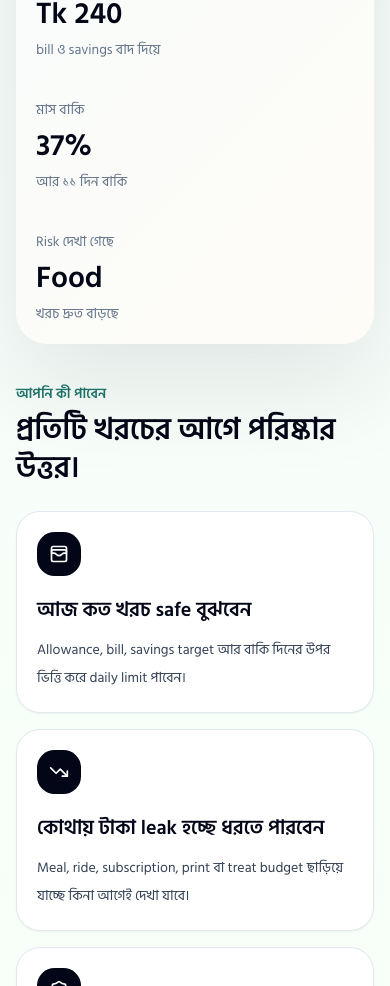
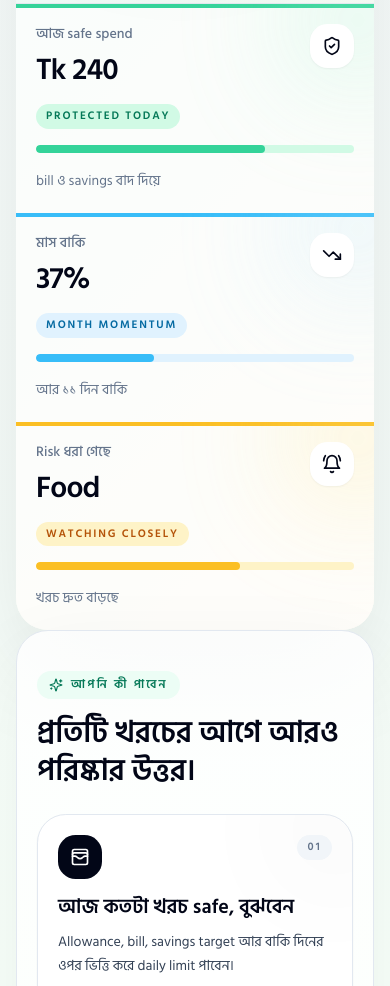
Before and after one commit to AnjonBiswas/pocketsense-bd, a Next.js app: page / in a window 390 px wide. Shown: the part 1014-2000 px from the top of the page. Built offline with nearby package versions, Linux system fonts and the light colour scheme.

Commit message:
Update LandingDashboard.tsx

```diff
--- a/components/landing/LandingDashboard.tsx
+++ b/components/landing/LandingDashboard.tsx
@@ -28,7 +28,6 @@ import { cn } from "@/lib/utils";
 const copy = {
   en: {
     navSubtitle: "Student money clarity",
-    navItems: ["What is it", "What you gain", "Why this"],
     language: "বাংলা",
     themeLight: "Light",
     themeDark: "Dark",
@@ -36,10 +35,9 @@ const copy = {
     signup: "Start free",
     badge: "Built for Bangladeshi students",
     title: "PocketSense",
-    headline: "Understand your money before the month gets confusing.",
+    headline: "See your money clearly before it turns into guesswork.",
     intro:
-      "PocketSense is a student finance dashboard that turns allowance, tuition income, daily spending, upcoming bills, and shared plans into clear decisions.",
-    primaryCta: "Create your budget profile",
+"PocketSense: Smart finance dashboard for students. Tracks income, expenses, bills, and squad spending. Provides real-time budgets, alerts, and AI-driven financial guidance.",    primaryCta: "Create your budget profile",
     secondaryCta: "See dashboard",
     previewLabel: "Live budget signal",
     previewTitle: "Spend under Tk 240 today",
@@ -61,58 +59,62 @@ const copy = {
       ["Study", "Tk 2,240", "Tk 2,750", "81%"]
     ],
     gainEyebrow: "What you gain",
-    gainTitle: "A useful answer before every spend.",
+    gainTitle: "Sharper decisions before money moves.",
     gains: [
       {
-        title: "Know what is safe today",
-        text: "Get a daily limit based on your allowance, bills, savings target, and remaining days."
+        title: "Know the safe number",
+        text: "See a daily limit shaped by allowance, bills, savings goals, and the days still left in the month."
       },
       {
-        title: "Catch money leaks early",
-        text: "See when meals, rides, subscriptions, printing, or treats are quietly crossing the line."
+        title: "Spot leaks while they are small",
+        text: "Catch meals, rides, subscriptions, printing, and tiny treats before they quietly bend the budget."
       },
       {
         title: "Stay ready for real student costs",
-        text: "Hostel fees, mobile data, exam forms, books, and squad splits stay visible before they hurt."
+        text: "Keep hostel fees, mobile data, exam forms, books, and squad splits visible before they become a problem."
       }
     ],
     whyEyebrow: "Why this exists",
-    whyTitle: "Student budgets break differently.",
+    whyTitle: "Student money is messy in the real world.",
     reasons: [
-      "Money comes from different places: parents, tuition, part-time work, scholarships, and emergency support.",
-      "The problem is rarely one big expense. It is usually small daily choices that add up silently.",
-      "PocketSense does not only record what happened. It explains what your next smart move should be."
+      "Money arrives from different places: parents, tuition, part-time work, scholarships, and one-off help.",
+      "The problem is rarely one huge expense. It is the everyday choices that quietly pile up.",
+      "PocketSense does not stop at tracking. It turns that noise into the next smart move."
     ],
     insideEyebrow: "Inside PocketSense",
-    insideTitle: "Track, understand, and act from one place.",
+    insideTitle: "Track, understand, and act from one calm place.",
     features: ["Expense tracking", "Budget alerts", "Squad splitting", "Reports"],
+    featureDetails: [
+      "Log each expense by category, note, and time so you can see where money actually goes.",
+      "Get alerts when spending moves too fast, so you can react before the month gets tight.",
+      "Split shared costs with friends and keep every group expense clear and fair.",
+      "Turn your spending into simple reports that show trends, patterns, and savings gaps."
+    ],
     finalLabel: "Free student start",
-    finalTitle: "Create a profile, set your allowance, and get a useful daily limit in minutes.",
+    finalTitle: "Create a profile, set your allowance, and get a smart daily limit in minutes.",
     blogText: "Read student money guides"
   },
   bn: {
-    navSubtitle: "শিক্ষার্থীদের টাকা বোঝার সহজ জায়গা",
-    navItems: ["এটা কী", "আপনি কী পাবেন", "কেন দরকার"],
+    navSubtitle: "শিক্ষার্থীদের টাকা বোঝার স্মার্ট জায়গা",
     language: "English",
     themeLight: "লাইট",
     themeDark: "ডার্ক",
     login: "লগইন",
     signup: "ফ্রি শুরু",
-    badge: "বাংলাদেশের শিক্ষার্থীদের জন্য তৈরি",
+    badge: "বাংলাদেশি শিক্ষার্থীদের জন্য বানানো",
     title: "পকেটসেন্স",
-    headline: "মাস জটিল হওয়ার আগেই নিজের টাকার অবস্থা বুঝুন।",
+    headline: "টাকা অনুমান নয়, পরিষ্কার সিদ্ধান্তে দেখুন।",
     intro:
-      "PocketSense হলো শিক্ষার্থীদের জন্য personal finance dashboard। allowance, tuition income, daily খরচ, upcoming bill আর friends/squad plan একসাথে বুঝে সহজ decision দেয়।",
-    primaryCta: "Budget profile তৈরি করুন",
+"PocketSense শিক্ষার্থীদের স্মার্ট ফিন্যান্স প্ল্যাটফর্ম। আয়-ব্যয়-বিল-গ্রুপ প্ল্যান এক জায়গায়। রিয়েল-টাইম বাজেট, স্মার্ট অ্যালার্ট এবং AI পরামর্শ দিয়ে সঠিক আর্থিক সিদ্ধান্তে সাহায্য করে।।"  ,  primaryCta: "Budget profile তৈরি করুন",
     secondaryCta: "Dashboard দেখুন",
     previewLabel: "লাইভ বাজেট সিগন্যাল",
     previewTitle: "আজ Tk 240-এর মধ্যে খরচ রাখুন",
     previewHint:
-      "পরের ৫ class day lunch Tk 160-এর মধ্যে রাখলে hostel fee আর একবার squad dinner-এর জায়গা থাকবে।",
+      "আগামী ৫ class day lunch Tk 160-এর মধ্যে রাখলে hostel fee আর একবার squad dinner-এর জায়গা থাকবে।",
     stats: [
       ["আজ safe spend", "Tk 240", "bill ও savings বাদ দিয়ে"],
       ["মাস বাকি", "37%", "আর ১১ দিন বাকি"],
-      ["Risk দেখা গেছে", "Food", "খরচ দ্রুত বাড়ছে"]
+      ["Risk ধরা গেছে", "Food", "খরচ দ্রুত বাড়ছে"]
     ],
     snapshot: [
       ["Allowance", "Tk 18,000"],
@@ -125,11 +127,11 @@ const copy = {
       ["Study", "Tk 2,240", "Tk 2,750", "81%"]
     ],
     gainEyebrow: "আপনি কী পাবেন",
-    gainTitle: "প্রতিটি খরচের আগে পরিষ্কার উত্তর।",
+    gainTitle: "প্রতিটি খরচের আগে আরও পরিষ্কার উত্তর।",
     gains: [
       {
-        title: "আজ কত খরচ safe বুঝবেন",
-        text: "Allowance, bill, savings target আর বাকি দিনের উপর ভিত্তি করে daily limit পাবেন।"
+        title: "আজ কতটা খরচ safe, বুঝবেন",
+        text: "Allowance, bill, savings target আর বাকি দিনের ওপর ভিত্তি করে daily limit পাবেন।"
       },
       {
         title: "কোথায় টাকা leak হচ্ছে ধরতে পারবেন",
@@ -141,17 +143,23 @@ const copy = {
       }
     ],
     whyEyebrow: "কেন এটা দরকার",
-    whyTitle: "শিক্ষার্থীদের budget ভাঙে আলাদা ভাবে।",
+    whyTitle: "শিক্ষার্থীদের budget সাধারণত ছোট ছোট জায়গায় ভাঙে।",
     reasons: [
       "টাকা আসে ভিন্ন ভিন্ন জায়গা থেকে: parents, tuition, part-time work, scholarship বা emergency support।",
-      "সমস্যা সাধারণত এক বড় খরচ না। ছোট ছোট daily choice চুপচাপ month-এর budget নষ্ট করে।",
-      "PocketSense শুধু পুরনো খরচ record করে না। পরের smart move কী হওয়া উচিত সেটাও বুঝায়।"
+      "সমস্যা সাধারণত এক বড় খরচে না। ছোট ছোট daily choice চুপচাপ মাসের budget নষ্ট করে।",
+      "PocketSense শুধু পুরনো খরচ record করে না। পরের smart move কী হওয়া উচিত সেটাও বুঝিয়ে দেয়।"
     ],
     insideEyebrow: "PocketSense-এর ভেতরে",
     insideTitle: "Track, understand, and act - সব এক জায়গায়।",
     features: ["Expense tracking", "Budget alerts", "Squad splitting", "Reports"],
+    featureDetails: [
+      "প্রতিটি খরচ category, note আর time সহ নথিভুক্ত করুন, যাতে টাকা কোথায় যাচ্ছে স্পষ্ট দেখা যায়।",
+      "খরচ খুব দ্রুত বাড়তে থাকলে alert পাবেন, যাতে মাস শেষ হওয়ার আগেই ব্যবস্থা নিতে পারেন।",
+      "বন্ধুদের সাথে shared cost ভাগ করে নিন, আর প্রতিটি group expense পরিষ্কার ও ন্যায্য রাখুন।",
+      "আপনার খরচকে সহজ report-এ বদলে trend, pattern আর savings gap এক নজরে দেখুন।"
+    ],
     finalLabel: "ফ্রি student start",
-    finalTitle: "Profile তৈরি করুন, allowance সেট করুন, আর কয়েক মিনিটেই useful daily limit পান।",
+    finalTitle: "Profile তৈরি করুন, allowance সেট করুন, আর কয়েক মিনিটেই smart daily limit পান।",
     blogText: "Student money guide পড়ুন"
   }
 } as const;
@@ -179,12 +187,52 @@ export function LandingDashboard() {
   const mutedClass = isDark ? "text-white/68" : "text-slate-700";
   const subduedClass = isDark ? "text-white/55" : "text-slate-500";
   const mutedHeadingClass = isDark ? "text-white" : "text-slate-950";
-  const sectionCardClass = isDark
-    ? "group rounded-[1.5rem] border border-white/10 bg-white/[0.04] p-5 shadow-sm transition duration-300 hover:-translate-y-1 hover:shadow-xl"
-    : "group rounded-[1.5rem] border border-slate-200 bg-white p-5 shadow-sm transition duration-300 hover:-translate-y-1 hover:shadow-xl hover:shadow-slate-900/10";
   const bottomBarClass = isDark
     ? "rounded-[2rem] bg-slate-950 px-5 py-6 text-white shadow-xl shadow-slate-900/15 sm:px-6 lg:flex lg:items-center lg:justify-between"
     : "rounded-[2rem] border border-slate-200 bg-white px-5 py-6 text-slate-950 shadow-xl shadow-slate-900/10 sm:px-6 lg:flex lg:items-center lg:justify-between";
+  const gainFooters = [
+    "Built to protect today's spending",
+    "Built to stop quiet budget drift",
+    "Built for upcoming campus expenses"
+  ];
+  const statCards = text.stats.map(([label, value, note], index) => {
+    const meta = [
+      {
+        icon: ShieldCheck,
+        chip: "protected today",
+        chipClass: isDark ? "bg-emerald-400/15 text-emerald-200" : "bg-emerald-100 text-emerald-700",
+        orbClass: isDark ? "bg-emerald-300/15" : "bg-emerald-200/70",
+        trackClass: isDark ? "bg-emerald-300/15" : "bg-emerald-100",
+        fillClass: "bg-emerald-400",
+        fillWidth: "72%"
+      },
+      {
+        icon: TrendingDown,
+        chip: "month momentum",
+        chipClass: isDark ? "bg-sky-400/15 text-sky-200" : "bg-sky-100 text-sky-700",
+        orbClass: isDark ? "bg-sky-300/15" : "bg-sky-200/70",
+        trackClass: isDark ? "bg-sky-300/15" : "bg-sky-100",
+        fillClass: "bg-sky-400",
+        fillWidth: "37%"
+      },
+      {
+        icon: BellRing,
+        chip: "watching closely",
+        chipClass: isDark ? "bg-amber-400/15 text-amber-200" : "bg-amber-100 text-amber-700",
+        orbClass: isDark ? "bg-amber-300/15" : "bg-amber-200/70",
+        trackClass: isDark ? "bg-amber-300/15" : "bg-amber-100",
+        fillClass: "bg-amber-400",
+        fillWidth: "64%"
+      }
+    ][index];
+
+    return { label, value, note, ...meta };
+  });
+  const reasonLabels = [
+    "Multiple income streams",
+    "Small leaks add up",
+    "Decisions, not just records"
+  ];
 
   useEffect(() => {
     document.documentElement.lang = language;
@@ -201,18 +249,6 @@ export function LandingDashboard() {
           textClassName={isDark ? "[&_p:first-child]:text-white [&_p:last-child]:text-white/70" : "[&_p:first-child]:text-slate-950 [&_p:last-child]:text-slate-500"}
           priority
         />
-
-        <div className={cn("hidden items-center gap-1 rounded-full p-1.5 lg:flex", isDark ? "border border-white/10 bg-white/[0.08]" : "border border-slate-200 bg-slate-50")}>
-          {text.navItems.map((item, index) => (
-            <a
-              key={item}
-              href={["#what", "#gain", "#why"][index]}
-              className={cn("rounded-full px-3.5 py-2 text-sm transition-all duration-300 hover:-translate-y-0.5", isDark ? "text-white/85 hover:bg-white/12 hover:text-white" : "text-slate-700 hover:bg-slate-100 hover:text-slate-950")}
-            >
-              {item}
-            </a>
-          ))}
-        </div>
 
         <div className="flex shrink-0 items-center gap-2">
           <button
@@ -268,7 +304,7 @@ export function LandingDashboard() {
       </nav>
 
       <div className={cn("mx-auto w-full max-w-7xl overflow-hidden rounded-[2rem]", shellClass)}>
-        <div id="what" className="grid gap-8 px-5 py-4 sm:px-8 lg:grid-cols-[minmax(0,0.92fr)_minmax(22rem,0.78fr)] lg:px-10 lg:py-6 xl:px-12">
+        <div id="what" className="scroll-mt-28 grid gap-8 px-5 py-11 sm:scroll-mt-32 sm:px-8 lg:scroll-mt-36 lg:grid-cols-[minmax(0,0.92fr)_minmax(22rem,0.78fr)] lg:px-5 lg:py-1 xl:px-12">
           <div className="min-w-0 self-center">
             <div className={cn("inline-flex items-center gap-2 rounded-full px-3 py-2 text-sm font-medium", isDark ? "border border-white/10 bg-white/10 text-emerald-100" : "border border-emerald-200 bg-emerald-50 text-emerald-700")}>
               <Sparkles className="h-4 w-4" />
@@ -318,54 +354,141 @@ export function LandingDashboard() {
           </div>
         </div>
 
-        <div className={cn("grid border-t sm:grid-cols-3", isDark ? "border-white/10 bg-white/[0.03]" : "border-slate-200 bg-white/60")}>
-          {text.stats.map(([label, value, note]) => (
-            <div key={label} className={cn("p-5 sm:border-r last:border-r-0", isDark ? "border-white/10" : "border-slate-200")}>
-              <p className={cn("text-sm", subduedClass)}>{label}</p>
-              <p className={cn("mt-2 text-3xl font-semibold", isDark ? "text-white" : "text-slate-950")}>{value}</p>
-              <p className={cn("mt-2 text-sm", subduedClass)}>{note}</p>
-            </div>
-          ))}
+        <div className={cn("grid overflow-hidden border-t sm:grid-cols-3", isDark ? "border-white/10 bg-white/[0.03]" : "border-slate-200 bg-white/70")}>
+          {statCards.map((stat) => {
+            const Icon = stat.icon;
+
+            return (
+              <div
+                key={stat.label}
+                className={cn(
+                  "group relative min-h-[10rem] overflow-hidden p-5 transition-all duration-300 hover:-translate-y-1 hover:shadow-xl sm:p-6",
+                  isDark ? "border-white/10" : "border-slate-200"
+                )}
+              >
+                <div className={cn("absolute inset-x-0 top-0 h-1", stat.fillClass)} aria-hidden="true" />
+                <div className={cn("absolute -right-10 -top-10 h-28 w-28 rounded-full blur-3xl transition-opacity duration-300 group-hover:opacity-100", stat.orbClass, isDark ? "opacity-50" : "opacity-70")} aria-hidden="true" />
+                <div className="relative flex h-full flex-col">
+                  <div className="flex items-start justify-between gap-4">
+                    <div>
+                      <p className={cn("text-sm font-medium", subduedClass)}>{stat.label}</p>
+                      <p className={cn("mt-2 text-3xl font-semibold tracking-tight sm:text-4xl", isDark ? "text-white" : "text-slate-950")}>{stat.value}</p>
+                    </div>
+                    <div className={cn("flex h-11 w-11 shrink-0 items-center justify-center rounded-[1.1rem] transition-transform duration-300 group-hover:scale-110", isDark ? "bg-slate-950/80 text-white" : "bg-white text-slate-950 shadow-sm")}>
+                      <Icon className="h-5 w-5" />
+                    </div>
+                  </div>
+
+                  <div className="mt-4 flex items-center gap-2">
+                    <span className={cn("rounded-full px-2.5 py-1 text-[0.7rem] font-semibold uppercase tracking-[0.16em]", stat.chipClass)}>
+                      {stat.chip}
+                    </span>
+                  </div>
+
+                  <div className={cn("mt-4 h-2 overflow-hidden rounded-full", stat.trackClass)}>
+                    <div className={cn("h-full rounded-full transition-all duration-700 group-hover:w-full", stat.fillClass)} style={{ width: stat.fillWidth }} aria-hidden="true" />
+                  </div>
+
+                  <p className={cn("mt-4 text-sm leading-6", subduedClass)}>{stat.note}</p>
+                </div>
+              </div>
+            );
+          })}
         </div>
       </div>
 
       <div className="mx-auto w-full max-w-7xl">
-        <section id="gain" className="py-10">
+        <section
+          id="gain"
+          className={cn(
+            "scroll-mt-28 rounded-[2rem] border px-5 py-10 shadow-[0_24px_80px_rgba(15,23,42,0.06)] sm:scroll-mt-32 sm:px-6 lg:scroll-mt-36 lg:px-8",
+            isDark
+              ? "border-white/10 bg-[radial-gradient(circle_at_top,rgba(15,23,42,0.96)_0%,rgba(10,14,28,0.98)_45%,rgba(4,6,16,1)_100%)] shadow-[0_30px_90px_rgba(0,0,0,0.28)]"
+              : "border-slate-200 bg-gradient-to-b from-white/85 to-white/45"
+          )}
+        >
           <div className="max-w-2xl">
-            <p className="text-sm font-semibold uppercase text-primary">{text.gainEyebrow}</p>
-            <h2 className={cn("mt-2 text-3xl font-semibold leading-tight sm:text-4xl", mutedHeadingClass)}>{text.gainTitle}</h2>
+            <div className={cn("inline-flex items-center gap-2 rounded-full px-3 py-1.5 text-xs font-semibold uppercase tracking-[0.18em]", isDark ? "bg-white/10 text-emerald-100" : "bg-emerald-50 text-emerald-700")}>
+              <Sparkles className="h-3.5 w-3.5" />
+              {text.gainEyebrow}
+            </div>
+            <h2 className={cn("mt-4 text-3xl font-semibold leading-tight sm:text-4xl lg:text-5xl", mutedHeadingClass)}>{text.gainTitle}</h2>
           </div>
 
           <div className="mt-6 grid gap-4 md:grid-cols-3">
             {text.gains.map((item, index) => {
               const Icon = gainIcons[index];
+              const accent = [
+                "from-emerald-500/15 via-emerald-500/5 to-transparent",
+                "from-sky-500/15 via-sky-500/5 to-transparent",
+                "from-amber-500/15 via-amber-500/5 to-transparent"
+              ][index];
+              const badge = ["01", "02", "03"][index];
 
               return (
-                <article key={item.title} className={sectionCardClass}>
-                  <div className={cn("mb-5 flex h-11 w-11 items-center justify-center rounded-[1.1rem]", isDark ? "bg-slate-950 text-white dark:bg-white dark:text-slate-950" : "bg-slate-950 text-white")}>
-                    <Icon className="h-5 w-5" />
+                <article
+                  key={item.title}
+                  className={cn(
+                    "group relative overflow-hidden rounded-[1.8rem] border bg-white p-5 shadow-sm transition-all duration-300 hover:-translate-y-1 hover:shadow-2xl",
+                    isDark ? "border-white/10 bg-white/[0.04] hover:border-white/20" : "border-slate-200 hover:border-slate-300 hover:shadow-slate-900/10"
+                  )}
+                >
+                  <div className={cn("absolute inset-0 bg-gradient-to-br opacity-0 transition-opacity duration-300 group-hover:opacity-100", accent)} aria-hidden="true" />
+                  <div className="absolute -right-10 -top-10 h-28 w-28 rounded-full bg-current opacity-[0.04] blur-3xl transition-opacity duration-300 group-hover:opacity-100" aria-hidden="true" />
+                  <div className="relative flex h-full flex-col">
+                    <div className="flex items-start justify-between gap-4">
+                      <div className={cn("flex h-11 w-11 items-center justify-center rounded-[1.1rem]", isDark ? "bg-slate-950 text-white" : "bg-slate-950 text-white")}>
+                        <Icon className="h-5 w-5" />
+                      </div>
+                      <span className={cn("rounded-full px-2.5 py-1 text-[0.7rem] font-semibold uppercase tracking-[0.2em]", isDark ? "bg-white/10 text-white/70" : "bg-slate-100 text-slate-500")}>
+                        {badge}
+                      </span>
+                    </div>
+                    <h3 className={cn("mt-4 text-xl font-semibold leading-tight sm:text-2xl", mutedHeadingClass)}>{item.title}</h3>
+                    <p className={cn("mt-2.5 text-sm leading-6 sm:text-base", mutedClass)}>{item.text}</p>
+                    <div className={cn("mt-auto pt-4 text-xs font-semibold uppercase tracking-[0.2em]", isDark ? "text-white/45" : "text-slate-400")}>
+                      {gainFooters[index]}
+                    </div>
                   </div>
-                  <h3 className={cn("text-xl font-semibold", mutedHeadingClass)}>{item.title}</h3>
-                  <p className={cn("mt-3 text-sm leading-7", mutedClass)}>{item.text}</p>
                 </article>
               );
             })}
           </div>
         </section>
 
-        <section id="why" className="grid gap-6 border-t border-slate-200 py-10 dark:border-slate-700 lg:grid-cols-[0.8fr_1fr]">
-          <div>
-            <p className="text-sm font-semibold uppercase text-primary">{text.whyEyebrow}</p>
-            <h2 className={cn("mt-2 text-3xl font-semibold leading-tight sm:text-4xl", mutedHeadingClass)}>{text.whyTitle}</h2>
+        <section id="why" className="scroll-mt-28 grid gap-6 rounded-[2rem] border border-slate-200 bg-white/55 px-5 py-8 shadow-[0_24px_80px_rgba(15,23,42,0.06)] dark:border-slate-700 dark:bg-slate-950/20 sm:scroll-mt-32 sm:px-6 lg:scroll-mt-36 lg:grid-cols-[0.86fr_1fr] lg:px-8">
+          <div className="lg:sticky lg:top-28 lg:self-start">
+            <div className={cn("inline-flex items-center gap-2 rounded-full px-3 py-1.5 text-xs font-semibold uppercase tracking-[0.18em]", isDark ? "bg-white/10 text-emerald-100" : "bg-emerald-50 text-emerald-700")}>
+              <ShieldCheck className="h-3.5 w-3.5" />
+              {text.whyEyebrow}
+            </div>
+            <h2 className={cn("mt-3 text-3xl font-semibold leading-tight sm:text-4xl lg:text-5xl", mutedHeadingClass)}>{text.whyTitle}</h2>
+            <p className={cn("mt-3 max-w-xl text-sm leading-7 sm:text-base", mutedClass)}>
+              PocketSense helps you make sense of that mess before it turns into stress.
+            </p>
           </div>
 
           <div className="grid gap-3">
             {text.reasons.map((reason, index) => (
-                <div key={reason} className="flex gap-3 rounded-[1.5rem] border bg-card p-4 shadow-sm">
-                <div className="flex h-8 w-8 shrink-0 items-center justify-center rounded-[0.95rem] bg-primary text-sm font-semibold text-primary-foreground">
-                  {index + 1}
+              <div
+                key={reason}
+                className={cn(
+                  "group relative overflow-hidden rounded-[1.5rem] border p-4 shadow-sm transition-all duration-300 hover:-translate-y-1 hover:shadow-xl sm:p-5",
+                  isDark ? "border-white/10 bg-white/[0.04] hover:border-white/20" : "border-slate-200 bg-white hover:border-slate-300 hover:shadow-slate-900/10"
+                )}
+              >
+                <div className={cn("absolute inset-y-0 left-0 w-1", ["bg-emerald-400", "bg-sky-400", "bg-amber-400"][index])} aria-hidden="true" />
+                <div className="relative flex gap-4">
+                  <div className={cn("flex h-10 w-10 shrink-0 items-center justify-center rounded-[1rem] text-sm font-semibold", isDark ? "bg-slate-950 text-white" : "bg-slate-950 text-white")}>
+                    {index + 1}
+                  </div>
+                  <div className="min-w-0">
+                    <p className={cn("text-xs font-semibold uppercase tracking-[0.18em]", isDark ? "text-white/55" : "text-slate-500")}>
+                      {reasonLabels[index]}
+                    </p>
+                    <p className={cn("mt-1.5 text-sm leading-6 sm:text-base", mutedClass)}>{reason}</p>
+                  </div>
                 </div>
-                <p className={cn("text-sm leading-7", mutedClass)}>{reason}</p>
               </div>
             ))}
           </div>
@@ -377,16 +500,38 @@ export function LandingDashboard() {
             <h2 className={cn("mt-2 text-3xl font-semibold leading-tight sm:text-4xl", mutedHeadingClass)}>{text.insideTitle}</h2>
           </div>
 
-          <div className="grid gap-3 sm:grid-cols-2">
+          <div className="grid items-start gap-3 sm:grid-cols-2">
             {text.features.map((feature, index) => {
               const Icon = featureIcons[index];
+              const detail = text.featureDetails[index];
 
               return (
-                <div key={feature} className="flex items-center gap-3 rounded-[1.5rem] border bg-card p-4 shadow-sm">
-                  <div className="flex h-10 w-10 items-center justify-center rounded-[0.95rem] bg-secondary text-secondary-foreground">
-                    <Icon className="h-4 w-4" />
+                <div
+                  key={feature}
+                  className={cn(
+                    "group relative self-start overflow-hidden rounded-[1.5rem] border bg-card p-3 shadow-sm transition-all duration-300 hover:-translate-y-1 hover:shadow-xl focus-within:-translate-y-1 focus-within:shadow-xl sm:min-h-[4.5rem] sm:p-4",
+                    isDark ? "border-white/10 hover:border-white/20" : "border-slate-200 hover:border-slate-300 hover:shadow-slate-900/10"
+                  )}
+                  tabIndex={0}
+                >
+                  <div className="relative flex items-center gap-3">
+                    <div className="flex h-10 w-10 shrink-0 items-center justify-center rounded-[0.95rem] bg-secondary text-secondary-foreground transition-transform duration-300 group-hover:scale-105 group-focus-within:scale-105">
+                      <Icon className="h-4 w-4" />
+                    </div>
+                    <div className="min-w-0 flex-1">
+                      <span className={cn("block text-sm font-semibold leading-snug transition-colors duration-300 sm:text-base", mutedHeadingClass)}>
+                        {feature}
+                      </span>
+                      <p
+                        className={cn(
+                          "mt-1 max-h-0 overflow-hidden text-sm leading-6 opacity-0 transition-all duration-300 group-hover:max-h-24 group-hover:opacity-100 group-hover:pt-1 group-focus-within:max-h-24 group-focus-within:opacity-100 group-focus-within:pt-1",
+                          mutedClass
+                        )}
+                      >
+                        {detail}
+                      </p>
+                    </div>
                   </div>
-                  <span className="text-sm font-semibold">{feature}</span>
                 </div>
               );
             })}
```
